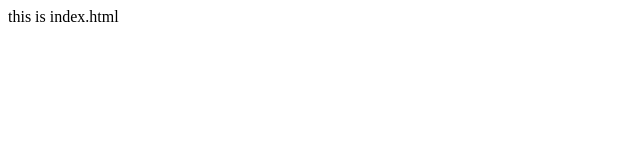
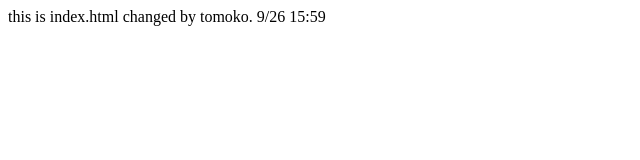
Before and after one commit to tomokoyg/taka1, a plain HTML site: page index.html in a window 1280 px wide. Shown: the whole page, without its empty margins (0-640 px from the left). Drawn offline with Linux system fonts and the light colour scheme.

Commit message:
Change images and index.html
index.html and images

```diff
--- a/index.html
+++ b/index.html
@@ -3,5 +3,8 @@
 </head>
 <body>
 this is index.html
+
+changed by tomoko. 9/26 15:59
+
 </body>
 </html>
```
Also changed, not shown: spot1.png, spot2.png (added).
